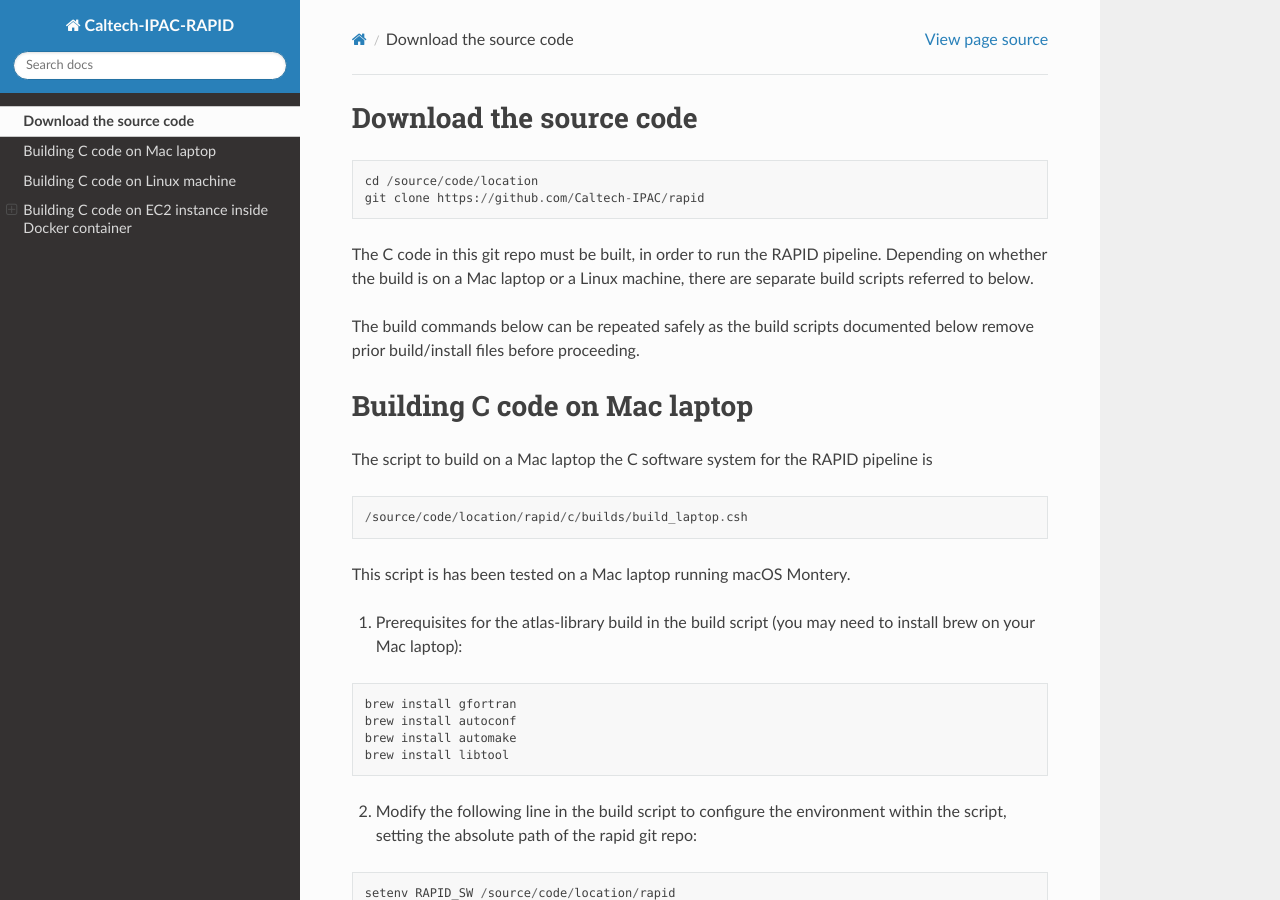
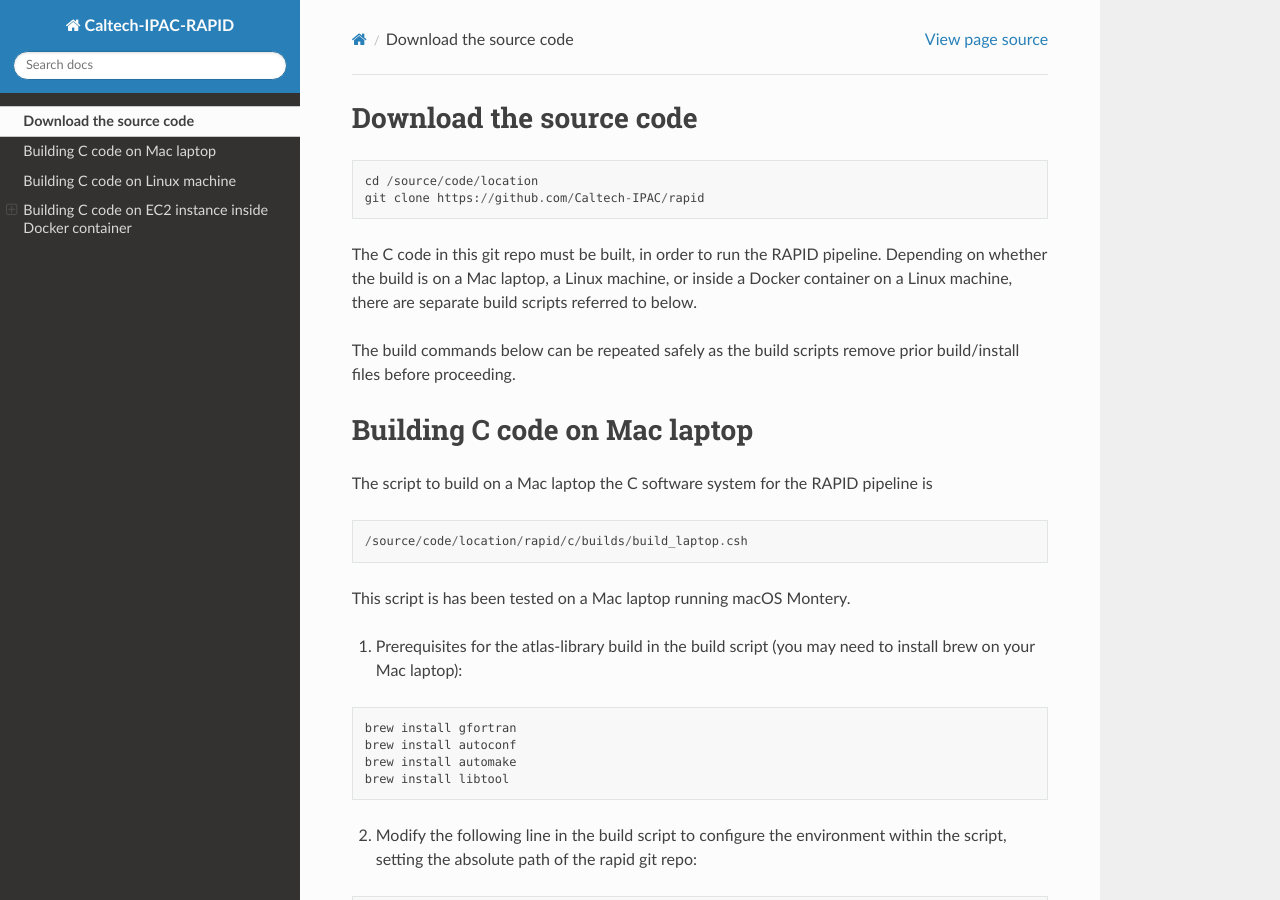
Before and after one commit to Caltech-IPAC/rapid, a Sphinx documentation site: the page built from docs/source/install/install.rst, in a window 1280 px wide and 900 px high. Built offline with Sphinx 7.4.7 and the Read the Docs theme 2.0.0, drawn with Linux system fonts in a browser that asks for light colours; some of the changed text lies outside the part shown.

Commit message:
More improvements.

```diff
--- a/docs/source/install/install.rst
+++ b/docs/source/install/install.rst
@@ -1,5 +1,5 @@
 Download the source code
-====================
+####################################################
 
 .. code-block::
 
@@ -8,14 +8,15 @@
 
 
 The C code in this git repo must be built, in order to run the RAPID
-pipeline.  Depending on whether the build is on a Mac laptop or a
-Linux machine, there are separate build scripts referred to below.
+pipeline.  Depending on whether the build is on a Mac laptop, a
+Linux machine, or inside a Docker container on a Linux machine,
+there are separate build scripts referred to below.
 
 The build commands below can be repeated safely as the build scripts
-documented below remove prior build/install files before proceeding.
+remove prior build/install files before proceeding.
 
 Building C code on Mac laptop
-========================
+####################################################
 
 
 The script to build on a Mac laptop the C software system for the RAPID pipeline is
@@ -89,7 +90,7 @@
     It has not been fully tested for the new processor chips, like the Apple M3 Max.
 
 Building C code on Linux machine
-========================
+####################################################
 
 The script to build on a Linux machine the C software system for the RAPID pipeline is
 
@@ -130,7 +131,7 @@
    /source/code/location/rapid/c/common/fftw/include
 
 Building C code on EC2 instance inside Docker container
-========================
+####################################################
 
 The script to build inside a Docker container the C software system for the RAPID pipeline is
 
```
Also changed, not shown: other parts of docs/source/install/install.rst (+2 -1 lines).
